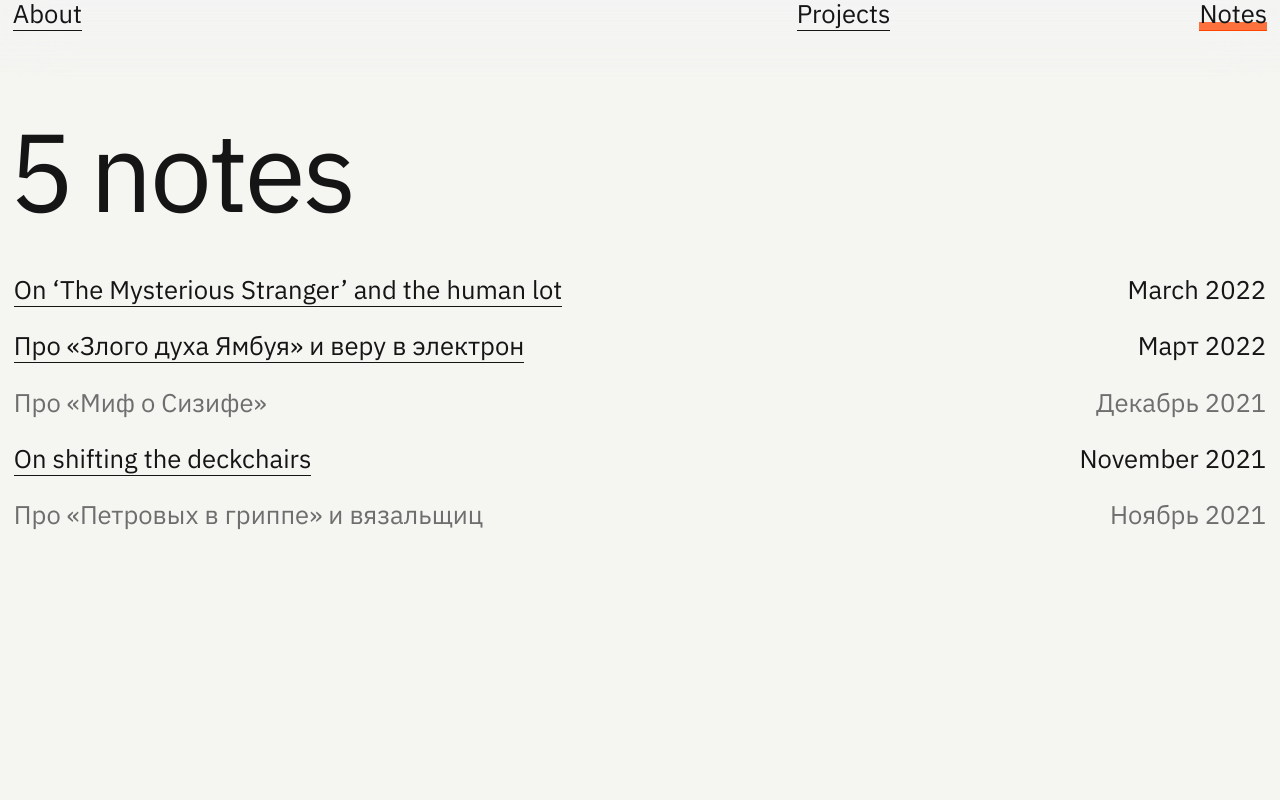
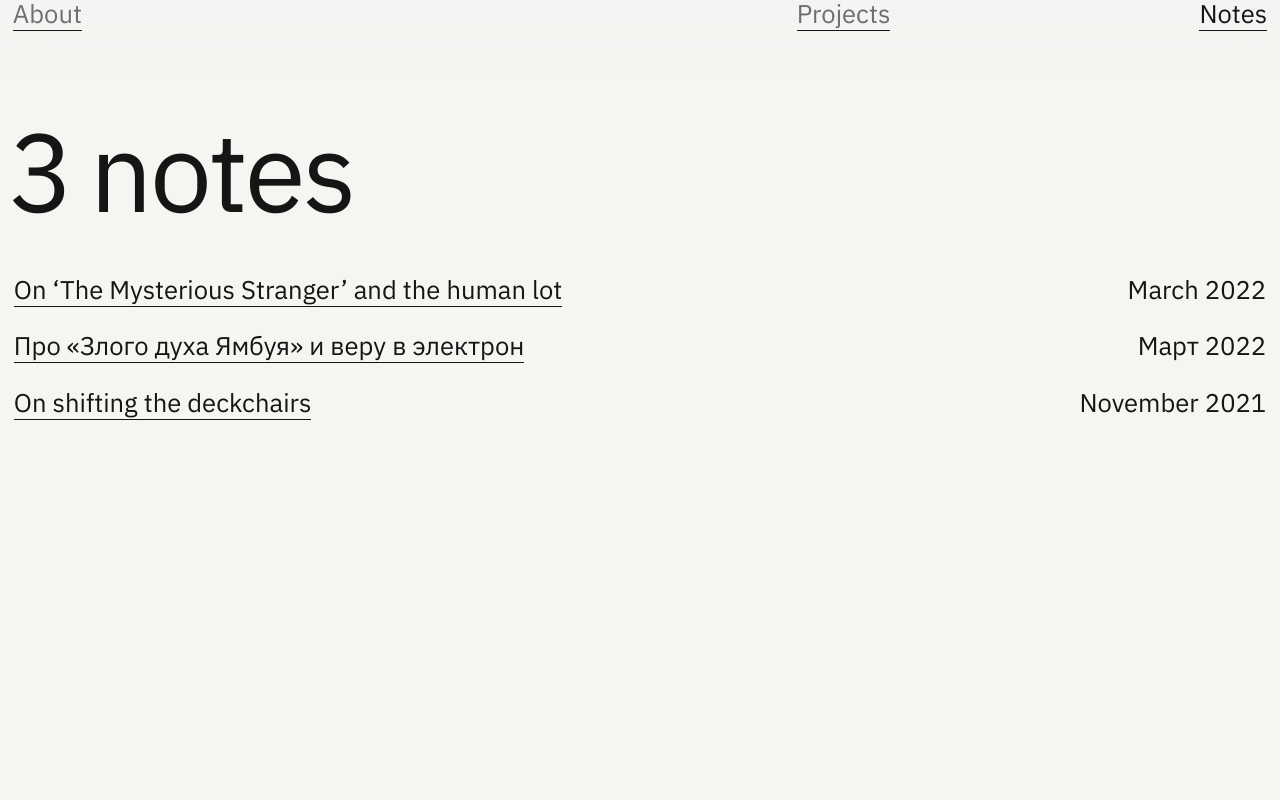
Before and after one commit to otaniyoz/web, a SvelteKit app: page /notes in a window 1280 px wide. Shown: the top 800 px of the page. Built offline with nearby package versions, Linux system fonts and the light colour scheme.

Commit message:
maybe i should have followed joe

```diff
--- a/src/data/notes.json
+++ b/src/data/notes.json
@@ -23,15 +23,6 @@
     "link": "yambuya"
   },
   {
-    "title": "Про 'Миф о Сизифе'",
-    "date": "Декабрь 2021",
-    "content": [
-      ""
-    ],
-    "published": "false",
-    "link": "sisyphus"
-  },
-  {
     "title": "On shifting the deckchairs",
     "date": "November 2021",
     "content": [
@@ -41,14 +32,5 @@
     ],
     "published": "true",
     "link": "shifting-deckchairs"
-  },
-  {
-    "title": "Про 'Петровыx в гриппе' и вязальщиц",
-    "date": "Ноябрь 2021",
-    "content": [
-      ""
-    ],
-    "published": "false",
-    "link": "petroffs-flu"
   }
 ]
--- a/src/routes/+layout.svelte
+++ b/src/routes/+layout.svelte
@@ -12,21 +12,21 @@
       <li>
         <a
           href={base}
-          class:accented-bottom-border={$page.url.pathname.endsWith(base + "/")}
+          class:grey-color={!$page.url.pathname.endsWith(base + "/")}
           >About</a
         >
       </li>
       <li class="second">
         <a
           href="{base}/projects"
-          class:accented-bottom-border={$page.url.pathname.includes("projects")}
+          class:grey-color={!$page.url.pathname.includes("projects")}
           >Projects</a
         >
       </li>
       <li class="text-right third">
         <a
           href="{base}/notes"
-          class:accented-bottom-border={$page.url.pathname.includes("notes")}
+          class:grey-color={!$page.url.pathname.includes("notes")}
           >Notes</a
         >
       </li>
@@ -101,15 +101,6 @@
     grid-template-columns: repeat(8, 1fr);
   }
 
-  .accented-bottom-border {
-    border-bottom: 1px solid var(--color-orange);
-    background: linear-gradient(
-      360deg,
-      rgba(255, 69, 0, 0.75) 24%,
-      rgba(255, 69, 0, 0) 0%
-    );
-  }
-
   .second {
     grid-column: 6 / 7;
   }
--- a/src/utils/parseDataForTable.ts
+++ b/src/utils/parseDataForTable.ts
@@ -8,14 +8,15 @@ export default function parseDataForTable(data: NoteType[] | ProjectType[], keys
   for (let i = 0; i < data.length; i++) {
     let row: string[] = [];
     let json: NoteType | ProjectType = data[i];
+    if (json.published === "false") { continue; }
     for (let j = 0; j < keys.length; j++) {
       let kj = keys[j];
       row.push(json[kj]);
       accents.push(
-        accentKeys.indexOf(kj) !== -1 && json.published === "true" ? "true" : ""
+        accentKeys.indexOf(kj) !== -1 ? "true" : ""
       );
       links.push(
-        linkKeys.indexOf(kj) !== -1 && json.published === "true"
+        linkKeys.indexOf(kj) !== -1
           ? json["link"]
           : ""
       );
```
